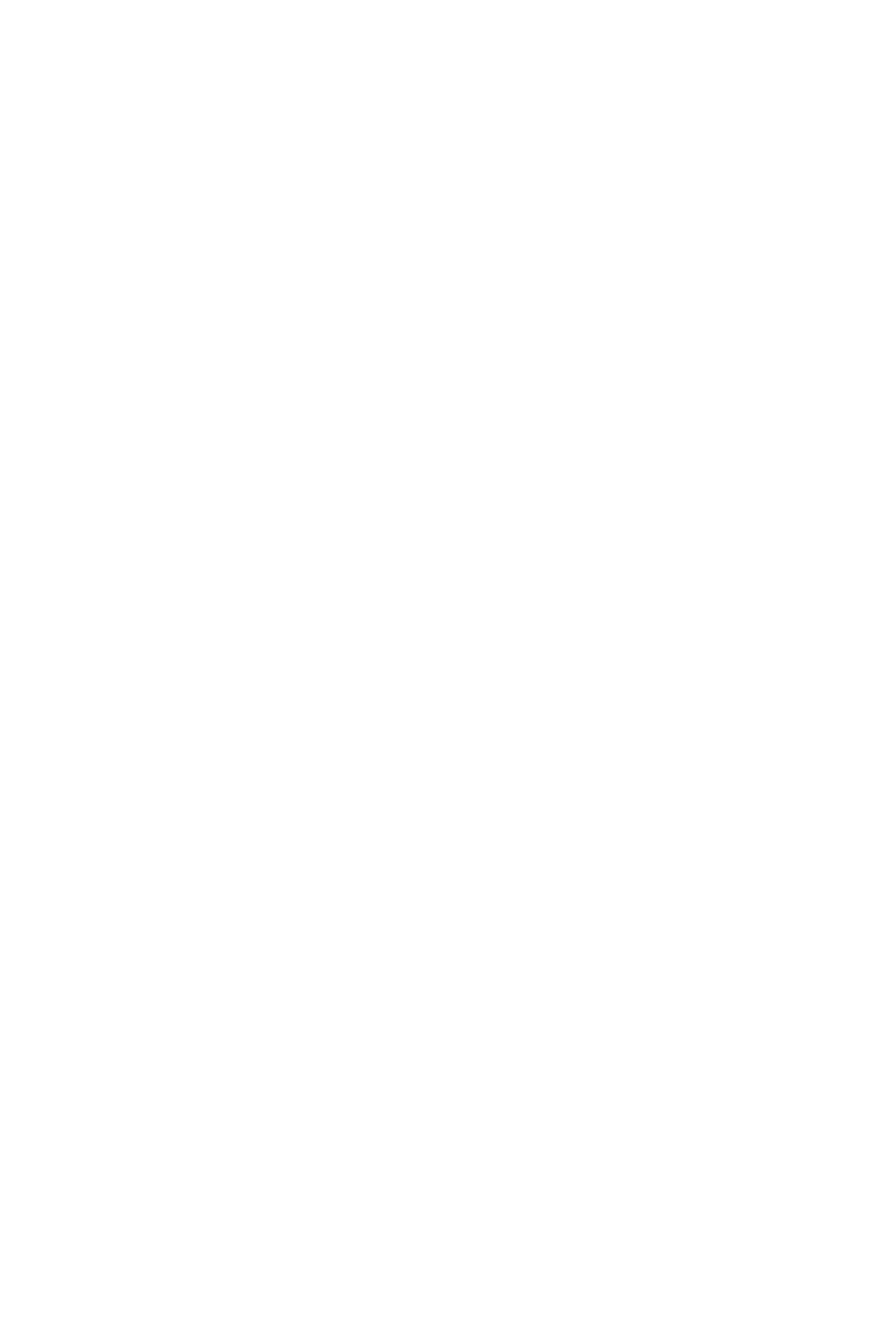
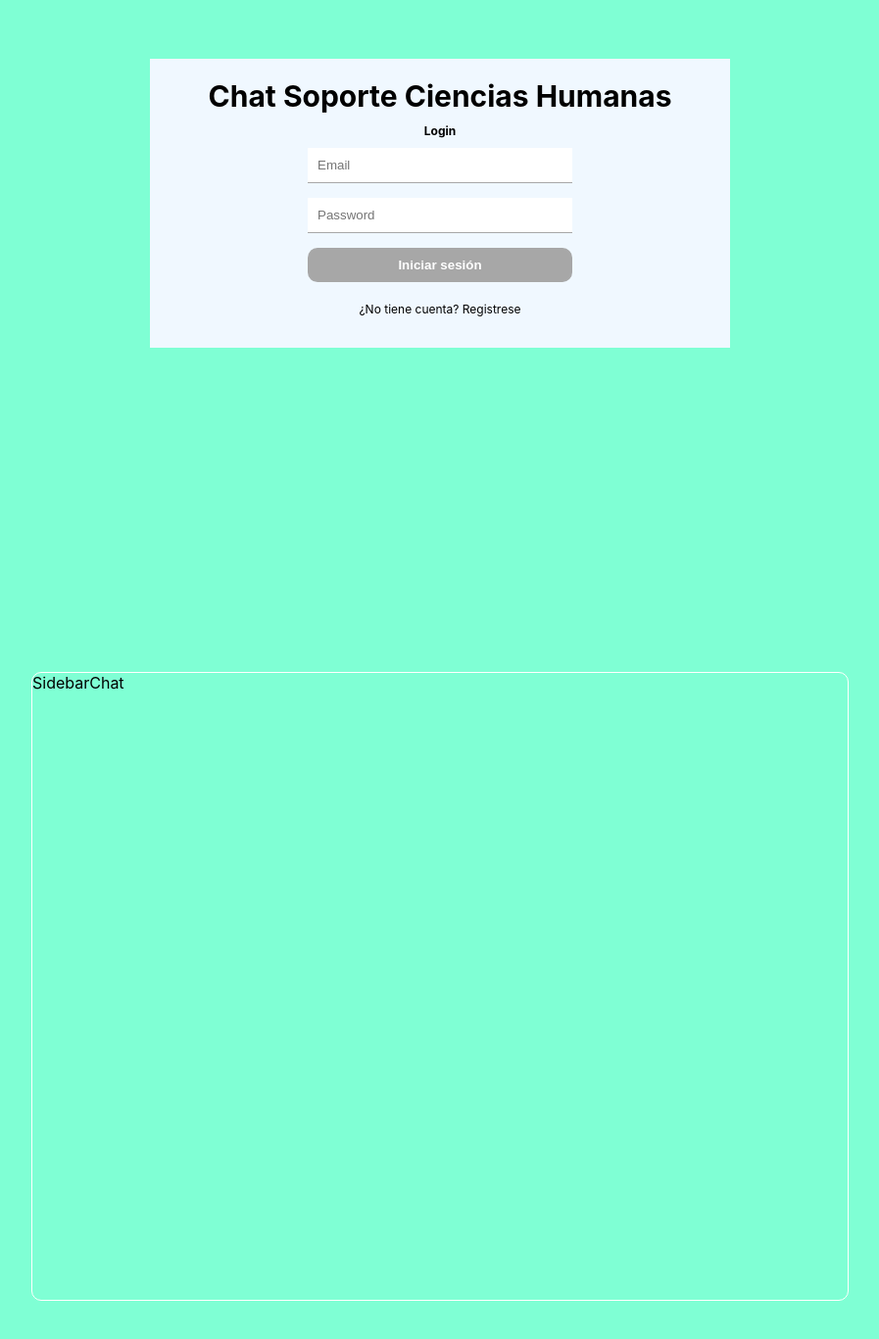
Before and after one commit to moisecas/ChatCH, a React (Create React App) app: page / in a window 1280 px wide. Shown: the part 993-2360 px from the top of the page at 98% size, without its empty margins (191-1088 px from the left). Before the commit the page ends 800 px from the top, so only its background shows below. Built offline with nearby package versions, Linux system fonts and the light colour scheme.

Commit message:
trabajo de la mañana

```diff
--- a/src/App.js
+++ b/src/App.js
@@ -1,4 +1,6 @@
 import './App.css';
+import Home from './pages/Home';
+import Login from './pages/Login';
 import Register from './pages/Register';
 import "./style.scss";
 
@@ -6,6 +8,8 @@ function App() {
   return (
     <div className="App">
       <Register/>
+      <Login/>
+      <Home/>
     </div>
   );
 }
--- /dev/null
+++ b/src/components/Chat.jsx
@@ -0,0 +1,9 @@
+import React from 'react'
+
+const Chat = () => {
+  return (
+    <div>Chat</div>
+  )
+}
+
+export default Chat
--- /dev/null
+++ b/src/components/Sidebar.jsx
@@ -0,0 +1,9 @@
+import React from 'react'
+
+const Sidebar = () => {
+  return (
+    <div>Sidebar</div>
+  )
+}
+
+export default Sidebar
--- a/src/pages/Home.jsx
+++ b/src/pages/Home.jsx
@@ -1,8 +1,17 @@
 import React from 'react'
+import Chat from '../components/Chat'
+import Sidebar from '../components/Sidebar'
 
 const Home = () => {
   return (
-    <div>Home</div>
+    <div className='home' >
+        <div className='container'>
+            <Sidebar/>
+            <Chat/>
+
+        </div>
+
+    </div>
   )
 }
 
--- a/src/pages/Login.jsx
+++ b/src/pages/Login.jsx
@@ -1,25 +1,21 @@
 import React from 'react'
-import Add from "../img/addAvatar.png";
+
 
 const Login = () => {
   return (
     <div className='formContainer' >
         <div className='formWrapper'>
         <span className='logo'>Chat Soporte Ciencias Humanas</span>
-        <span className='title'>Registro</span>
+        <span className='title'>Login</span>
 
             <form>
-                <input type='text' placeholder='Username' />
+
                 <input type='email' placeholder='Email' />
                 <input type='password' placeholder='Password' />
-                <input style={{display:"none"}} type='file' placeholder='photo' id='file' />
-                <label htmlFor='file'>
-                    <img src={Add} alt='' />
-                    <span>Subir foto</span>
-                </label>
-                <button type='submit'>Register</button>
+
+                <button type='submit'>Iniciar sesión</button>
             </form>
-            <p>¿Tiene cuenta? Realiza login</p>
+            <p>¿No tiene cuenta? Registrese</p>
         </div>
 
     </div>
--- a/src/style.scss
+++ b/src/style.scss
@@ -69,3 +69,20 @@
         }
     }
 }
+
+.home{
+    background-color: aquamarine;
+    height: 100vh;
+    display: flex;
+    align-items: center;
+    justify-content: center;
+
+    .container{
+        border : 1px solid white;
+        border-radius: 10px;
+        width: 65%;
+        height: 80%;
+        display: flex;
+
+    }
+}
```
Also changed, not shown: src/components/Chats.jsx (added, +9 -0 lines), src/components/Input.jsx (added, +9 -0 lines), src/components/Message.jsx (added, +9 -0 lines), src/components/Navbar.jsx (added, +9 -0 lines), src/components/Search.jsx (added, +9 -0 lines).
